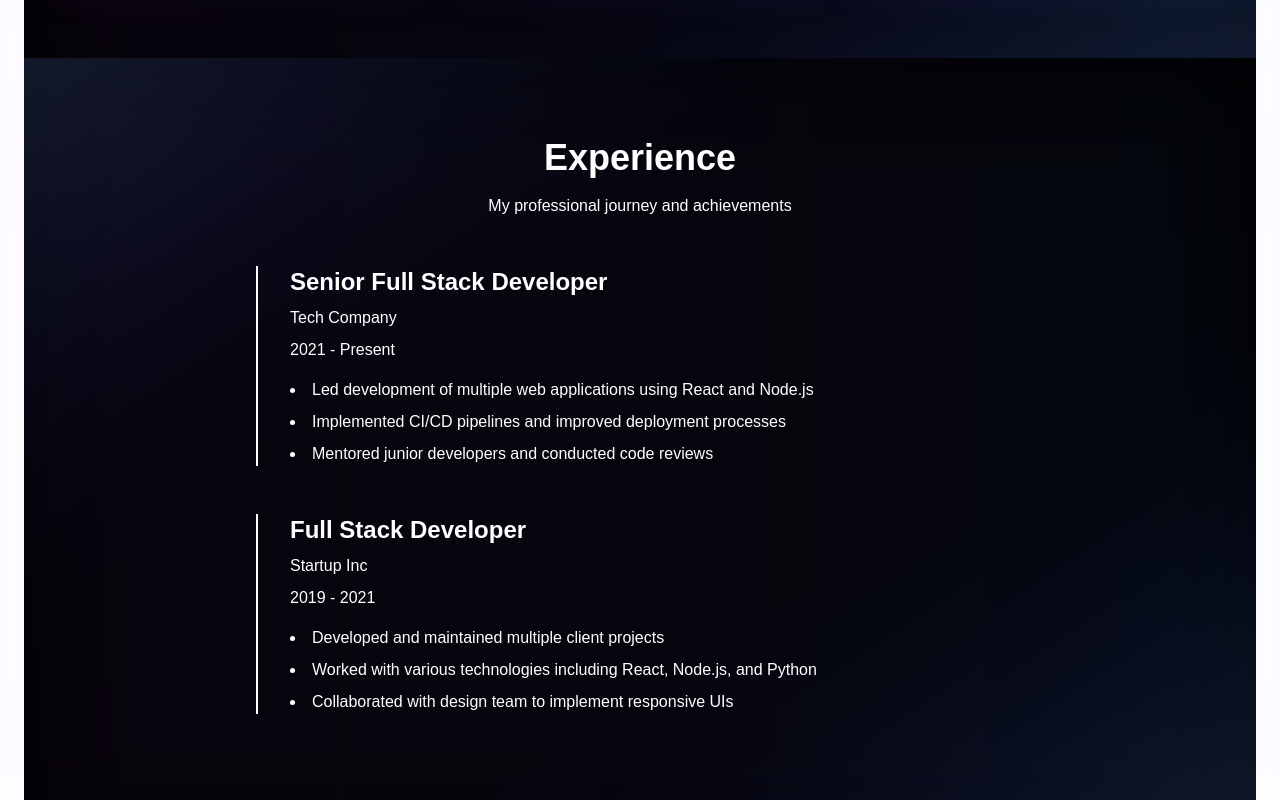
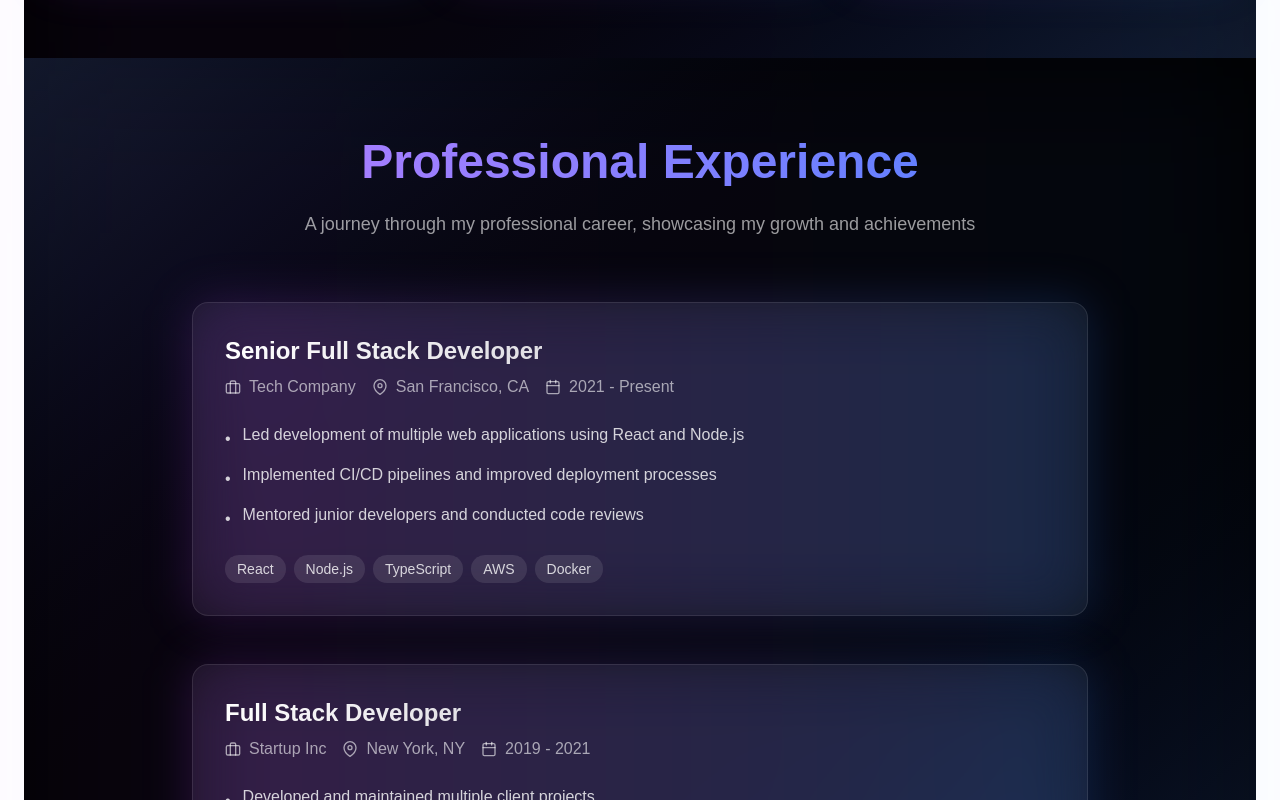
Before and after one commit to lk-naath/portfolio, a Next.js app: page / in a window 1280 px wide. Shown: the part 1600-2400 px from the top of the page. Built offline with nearby package versions, Linux system fonts and the light colour scheme.

Commit message:
now working on exp section

```diff
--- a/src/components/sections/Experience.tsx
+++ b/src/components/sections/Experience.tsx
@@ -2,12 +2,15 @@
 
 import React from 'react';
 import { motion } from 'framer-motion';
+import { FiBriefcase, FiCalendar, FiMapPin } from 'react-icons/fi';
 
 interface Experience {
   title: string;
   company: string;
+  location: string;
   period: string;
   description: string[];
+  technologies: string[];
 }
 
 const Experience = () => {
@@ -16,22 +19,26 @@ const Experience = () => {
     {
       title: 'Senior Full Stack Developer',
       company: 'Tech Company',
+      location: 'San Francisco, CA',
       period: '2021 - Present',
       description: [
         'Led development of multiple web applications using React and Node.js',
         'Implemented CI/CD pipelines and improved deployment processes',
         'Mentored junior developers and conducted code reviews',
       ],
+      technologies: ['React', 'Node.js', 'TypeScript', 'AWS', 'Docker'],
     },
     {
       title: 'Full Stack Developer',
       company: 'Startup Inc',
+      location: 'New York, NY',
       period: '2019 - 2021',
       description: [
         'Developed and maintained multiple client projects',
         'Worked with various technologies including React, Node.js, and Python',
         'Collaborated with design team to implement responsive UIs',
       ],
+      technologies: ['React', 'Node.js', 'Python', 'MongoDB', 'GraphQL'],
     },
   ];
 
@@ -44,33 +51,81 @@ const Experience = () => {
           whileInView={{ opacity: 1, y: 0 }}
           transition={{ duration: 0.5 }}
           viewport={{ once: true }}
-          className="text-center mb-12"
+          className="text-center mb-16"
         >
-          <h2 className="text-4xl font-bold mb-4">Experience</h2>
-          <p className="text-accent-light">
-            My professional journey and achievements
+          <h2 className="text-5xl font-bold mb-6 bg-gradient-to-r from-purple-400 to-blue-500 bg-clip-text text-transparent">
+            Professional Experience
+          </h2>
+          <p className="text-white/60 text-lg max-w-2xl mx-auto">
+            A journey through my professional career, showcasing my growth and achievements
           </p>
         </motion.div>
 
-        <div className="max-w-3xl mx-auto">
+        <div className="max-w-4xl mx-auto space-y-12">
           {experiences.map((exp, index) => (
             <motion.div
               key={index}
-              initial={{ opacity: 0, x: index % 2 === 0 ? -20 : 20 }}
-              whileInView={{ opacity: 1, x: 0 }}
+              initial={{ opacity: 0, y: 20 }}
+              whileInView={{ opacity: 1, y: 0 }}
               transition={{ duration: 0.5, delay: index * 0.2 }}
               viewport={{ once: true }}
-              className="mb-12 relative pl-8 border-l-2 border-accent"
+              className="relative group"
             >
-              <div className="absolute -left-2 top-0 w-4 h-4 rounded-full bg-accent" />
-              <h3 className="text-2xl font-bold mb-2">{exp.title}</h3>
-              <h4 className="text-accent mb-2">{exp.company}</h4>
-              <p className="text-accent-light mb-4">{exp.period}</p>
-              <ul className="list-disc list-inside space-y-2">
-                {exp.description.map((item, i) => (
-                  <li key={i} className="text-accent-light">{item}</li>
-                ))}
-              </ul>
+              <div className="absolute inset-0 bg-gradient-to-r from-purple-500/20 to-blue-500/20 rounded-2xl blur-xl group-hover:blur-2xl transition-all duration-500" />
+              <div className="relative bg-white/5 backdrop-blur-xl rounded-2xl p-8 border border-white/10 hover:border-white/20 transition-all duration-300">
+                <div className="flex flex-col md:flex-row md:items-center justify-between mb-6">
+                  <div>
+                    <h3 className="text-2xl font-bold bg-gradient-to-r from-white to-white/80 bg-clip-text text-transparent mb-2">
+                      {exp.title}
+                    </h3>
+                    <div className="flex items-center gap-4 text-white/60">
+                      <div className="flex items-center gap-2">
+                        <FiBriefcase className="w-4 h-4" />
+                        <span>{exp.company}</span>
+                      </div>
+                      <div className="flex items-center gap-2">
+                        <FiMapPin className="w-4 h-4" />
+                        <span>{exp.location}</span>
+                      </div>
+                      <div className="flex items-center gap-2">
+                        <FiCalendar className="w-4 h-4" />
+                        <span>{exp.period}</span>
+                      </div>
+                    </div>
+                  </div>
+                </div>
+
+                <ul className="space-y-3 mb-6">
+                  {exp.description.map((item, i) => (
+                    <motion.li
+                      key={i}
+                      initial={{ opacity: 0, x: -20 }}
+                      whileInView={{ opacity: 1, x: 0 }}
+                      transition={{ duration: 0.5, delay: i * 0.1 }}
+                      viewport={{ once: true }}
+                      className="flex items-start gap-3 text-white/80"
+                    >
+                      <span className="text-accent mt-1">•</span>
+                      <span>{item}</span>
+                    </motion.li>
+                  ))}
+                </ul>
+
+                <div className="flex flex-wrap gap-2">
+                  {exp.technologies.map((tech, i) => (
+                    <motion.span
+                      key={tech}
+                      initial={{ opacity: 0, scale: 0.8 }}
+                      whileInView={{ opacity: 1, scale: 1 }}
+                      transition={{ duration: 0.3, delay: i * 0.1 }}
+                      viewport={{ once: true }}
+                      className="px-3 py-1 bg-white/10 text-white/80 rounded-full text-sm hover:bg-white/20 transition-colors duration-300"
+                    >
+                      {tech}
+                    </motion.span>
+                  ))}
+                </div>
+              </div>
             </motion.div>
           ))}
         </div>
```
